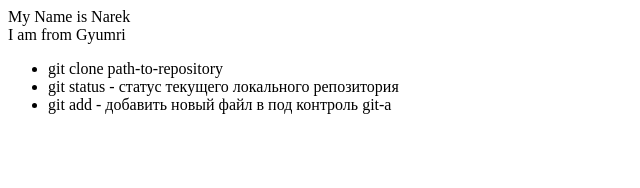
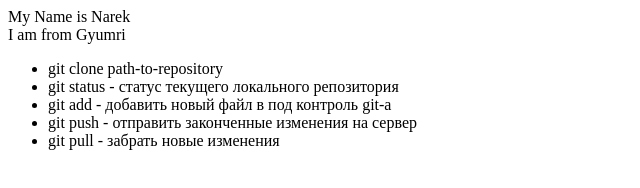
Before and after one commit to NAPRINAR/test-repository, a plain HTML site: page index.html in a window 1280 px wide. Shown: the whole page, without its empty margins (0-640 px from the left). Drawn offline with Linux system fonts and the light colour scheme.

Commit message:
added new charachter

```diff
--- a/index.html
+++ b/index.html
@@ -14,6 +14,8 @@
         <li>git clone path-to-repository</li>
         <li>git status - статус текущего локального репозитория</li>
         <li>git add - добавить новый файл в под контроль git-a</li>
+        <li>git push  - отправить законченные изменения на сервер </li>
+        <li>git pull - забрать новые изменения  </li>
     </ul>
 </body>
 </html>
```
